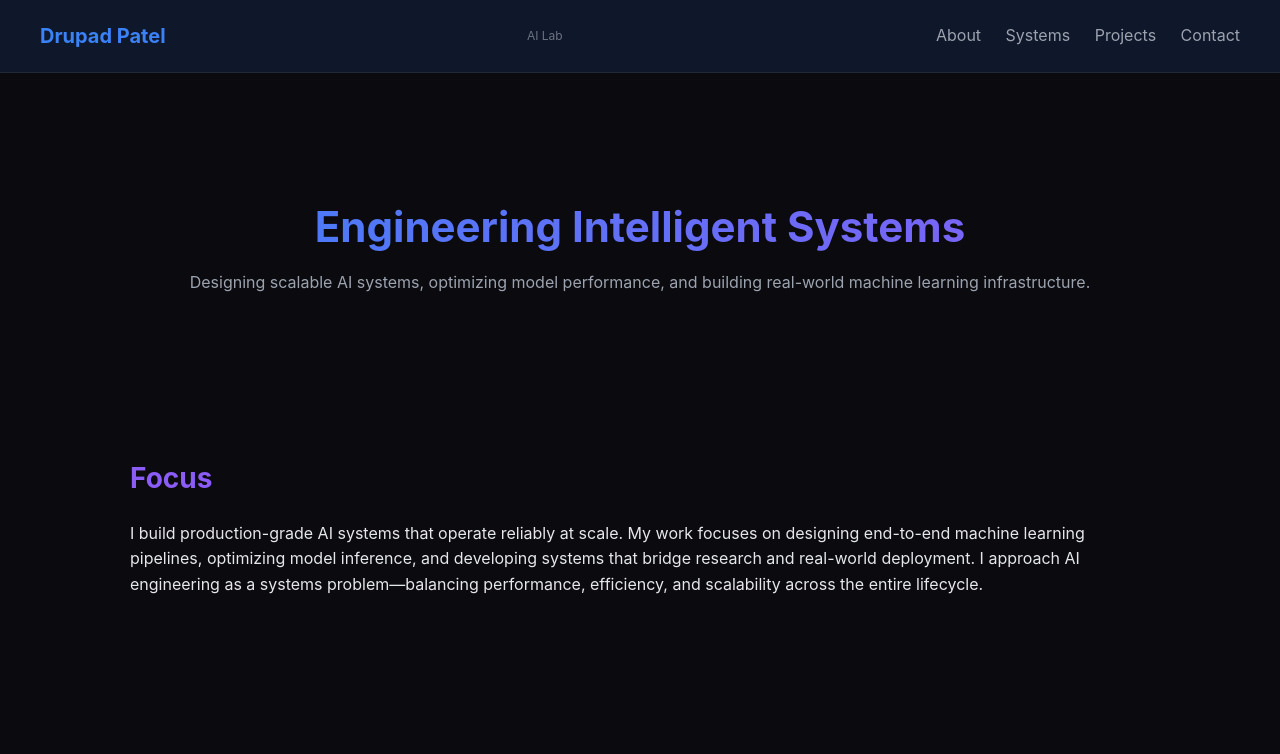
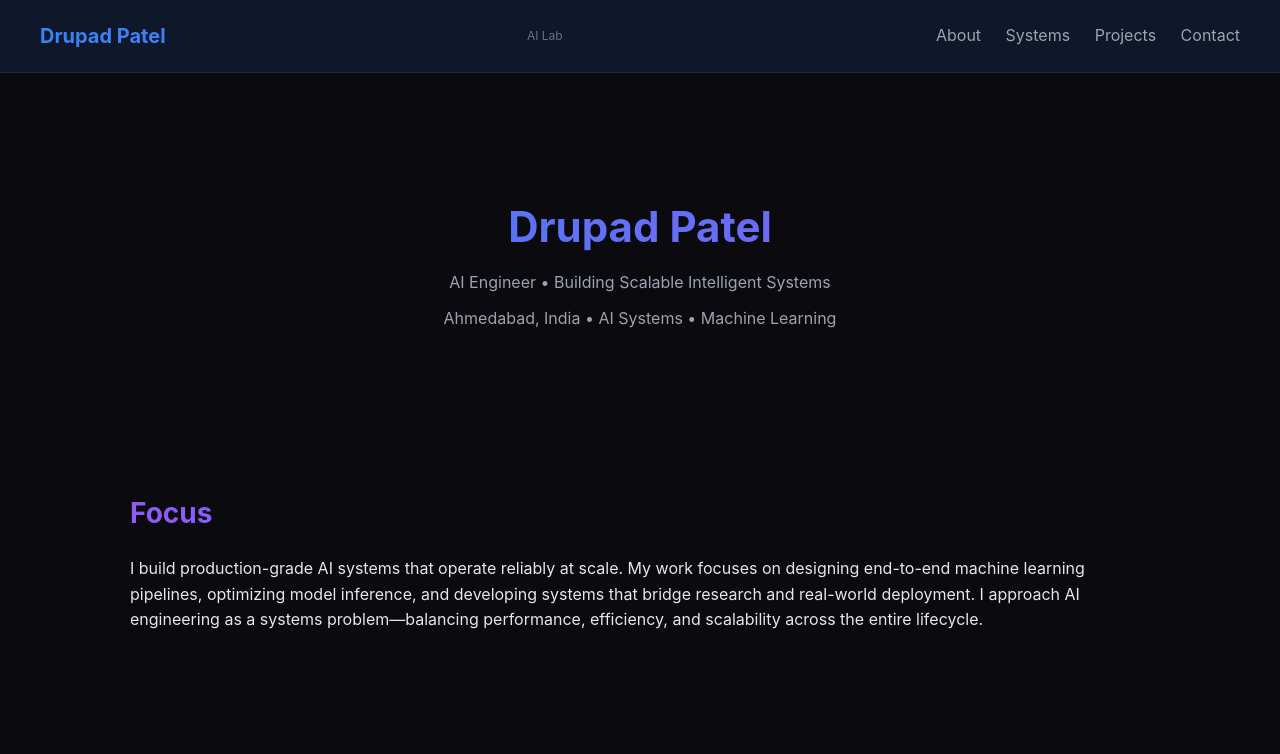
Before and after one commit to PATEL-DRUPAD/drupad-ai-lab, a plain HTML site: page index.html in a window 1280 px wide. Shown: the top 754 px of the page. Drawn offline with nearby package versions, Linux system fonts and the light colour scheme.

Commit message:
Enhance index.html with meta tags and content updates
Added author and description meta tags, updated hero section text, and modified footer text.

```diff
--- a/index.html
+++ b/index.html
@@ -3,6 +3,8 @@
 <head>
   <meta charset="UTF-8" />
   <meta name="viewport" content="width=device-width, initial-scale=1.0"/>
+  <meta name="author" content="Drupad Patel">
+  <meta name="description" content="Drupad Patel — AI Engineer building scalable machine learning systems and intelligent applications.">
   <title>Drupad AI Lab</title>
   <link rel="stylesheet" href="styles.css"/>
   <script src="https://unpkg.com/feather-icons"></script>
@@ -23,10 +25,12 @@
 
   <!-- Hero -->
   <section class="hero">
-    <h2 class="gradient-text">Engineering Intelligent Systems</h2>
+    <h2 class="gradient-text">Drupad Patel</h2>
     <p>
-    Designing scalable AI systems, optimizing model performance,
-    and building real-world machine learning infrastructure.
+      AI Engineer • Building Scalable Intelligent Systems
+    </p>
+    <p class="identity">
+      Ahmedabad, India • AI Systems • Machine Learning
     </p>
   </section>
 
@@ -106,7 +110,7 @@
 
   <!-- Footer -->
   <footer>
-  <p>© 2026 Drupad AI Lab</p>
+  <p>© 2026 Drupad Patel — AI Lab</p>
 
   <div class="socials">
     <a href="https://github.com/your-username" target="_blank">
```
